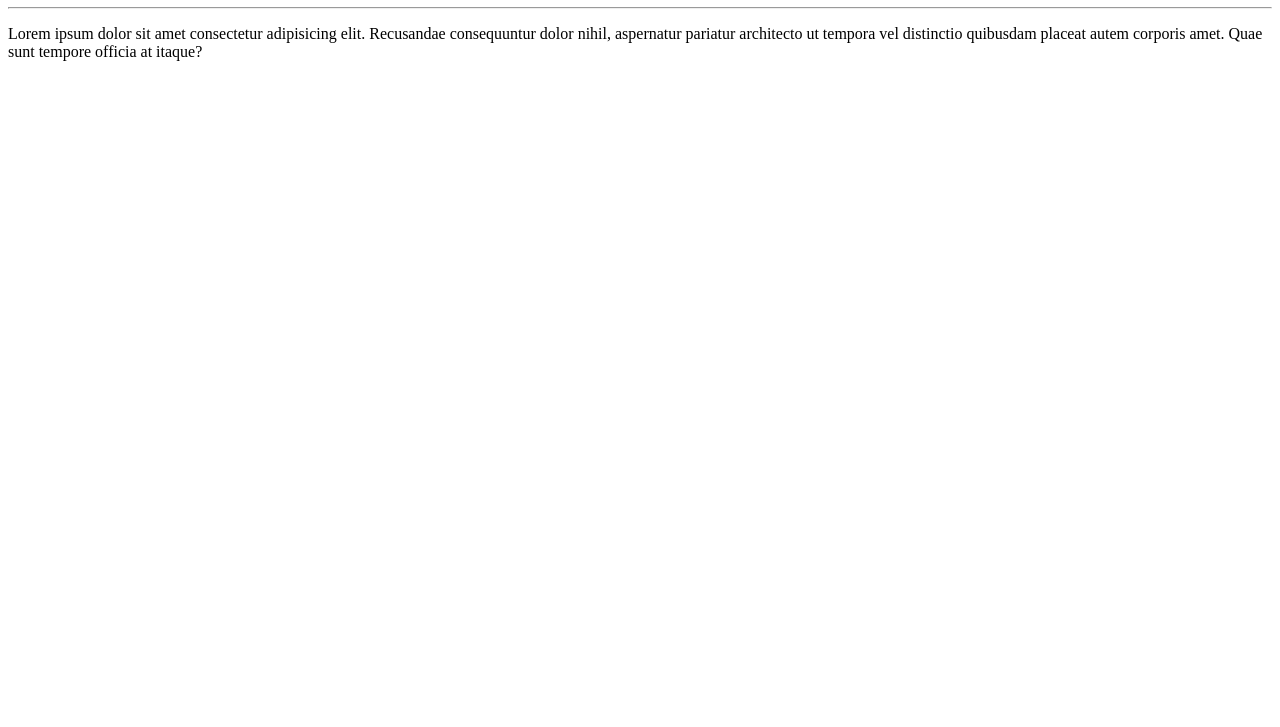
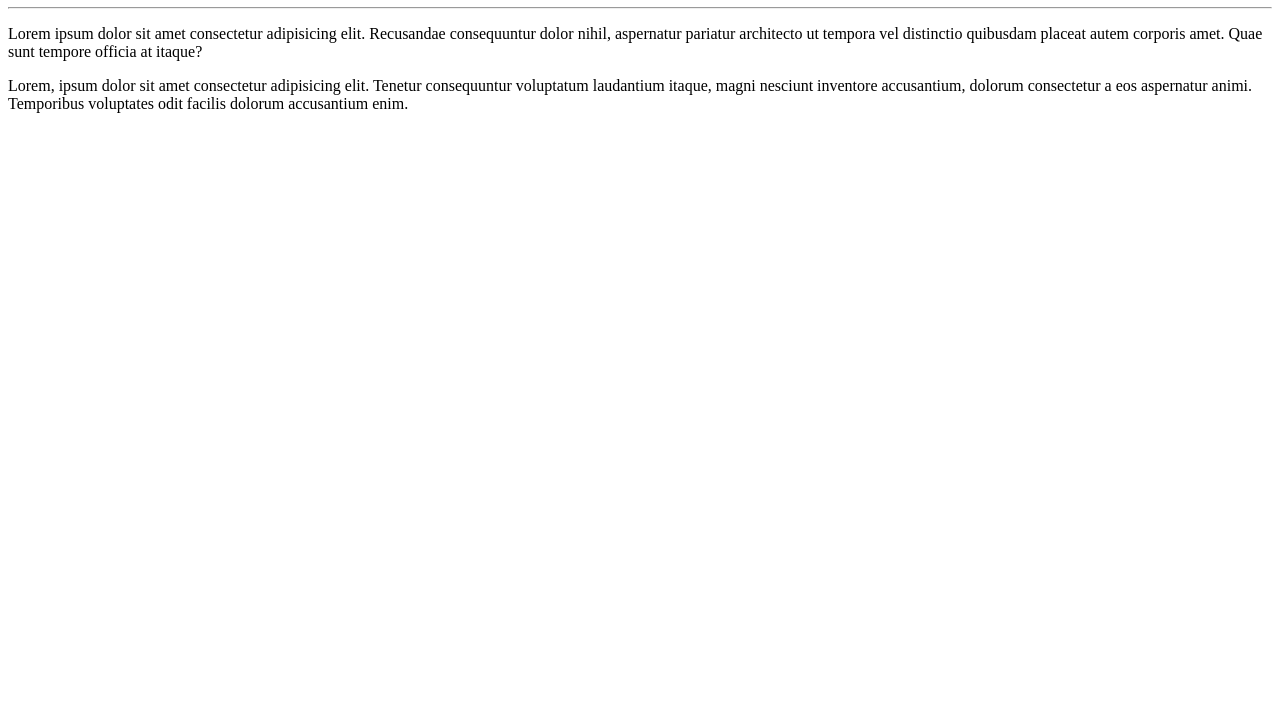
Before and after one commit to AlexdeJesus7/Ola-Mundo, a plain HTML site: page site-exemplo/index.html in a window 1280 px wide. Shown: the part 73-800 px from the top of the page. Drawn offline with Linux system fonts and the light colour scheme.

Commit message:
Adicionei um parágrafo

```diff
--- a/site-exemplo/index.html
+++ b/site-exemplo/index.html
@@ -10,5 +10,6 @@
     <h1>Olá, Mundo!</h1>
     <hr>
     <p>Lorem ipsum dolor sit amet consectetur adipisicing elit. Recusandae consequuntur dolor nihil, aspernatur pariatur architecto ut tempora vel distinctio quibusdam placeat autem corporis amet. Quae sunt tempore officia at itaque?</p>
+    <p>Lorem, ipsum dolor sit amet consectetur adipisicing elit. Tenetur consequuntur voluptatum laudantium itaque, magni nesciunt inventore accusantium, dolorum consectetur a eos aspernatur animi. Temporibus voluptates odit facilis dolorum accusantium enim.</p>
 </body>
 </html>
```
